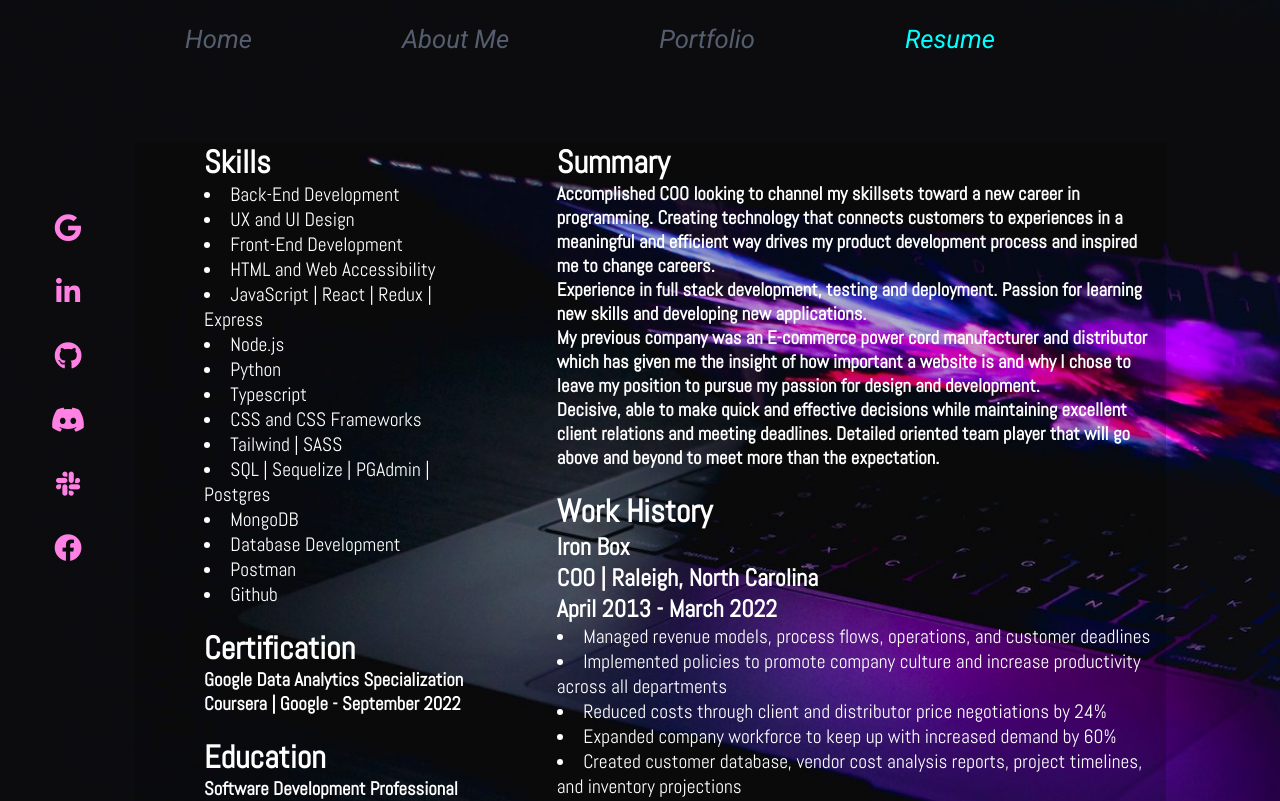
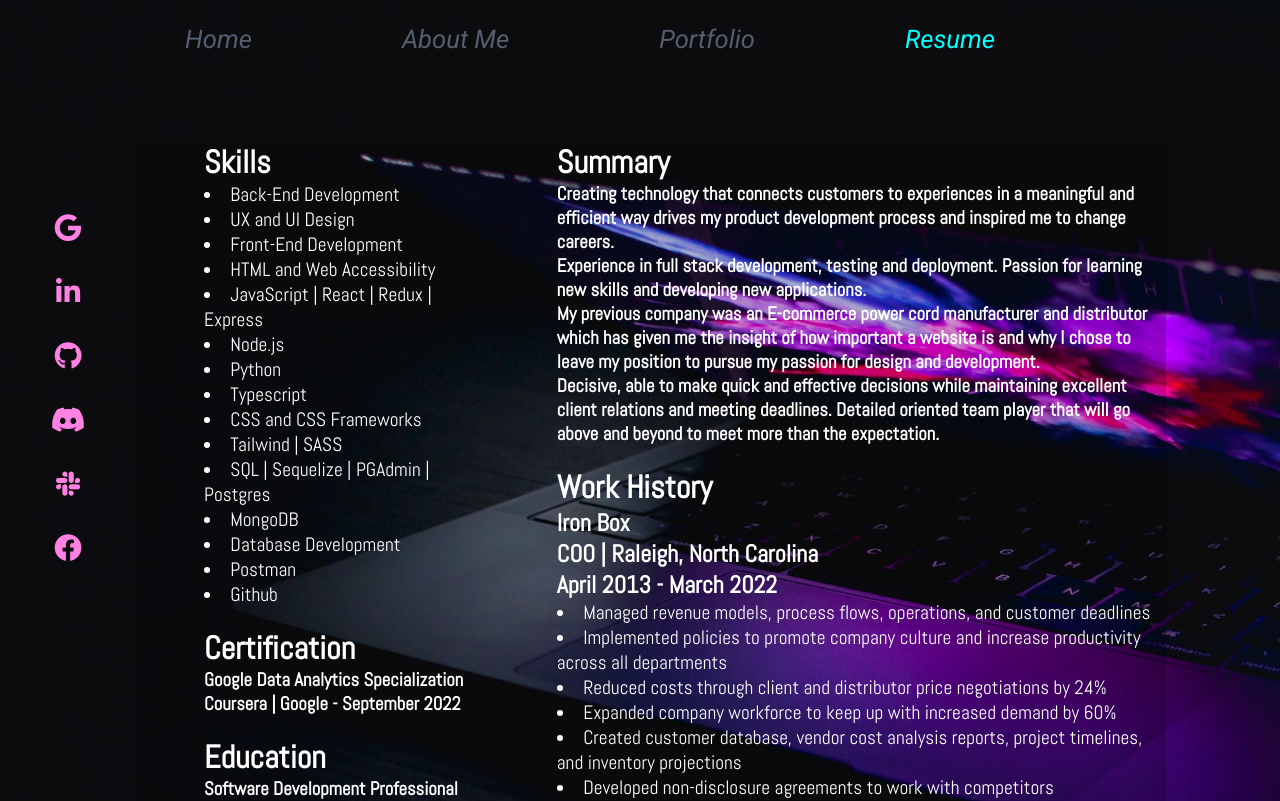
Before and after one commit to BDedafoe/my_profile, a React (Create React App) app: page /resume in a window 1280 px wide. Shown: the top 801 px of the page. Built offline with nearby package versions, Linux system fonts and the light colour scheme; a web font is replaced by a local one.

Commit message:
updated resume summary

```diff
--- a/src/views/resume.js
+++ b/src/views/resume.js
@@ -53,7 +53,7 @@ export const Resume = () => {
       </div>
       <div className="resumeRight">
           <h1>Summary</h1>
-            <h3>Accomplished COO looking to channel my skillsets toward a new career in programming. Creating technology that connects customers to experiences in a meaningful and efficient way drives my product development process and inspired me to change careers. </h3>
+            <h3>Creating technology that connects customers to experiences in a meaningful and efficient way drives my product development process and inspired me to change careers. </h3>
             <h3>Experience in full stack development, testing and deployment. Passion for learning new skills and developing new applications.</h3>
             <h3>My previous company was an E-commerce power cord manufacturer and distributor which has given me the insight of how important a website is and why I chose to leave my position to pursue my passion for design and development.</h3>
             <h3>Decisive, able to make quick and effective decisions while maintaining excellent client relations and meeting deadlines. Detailed oriented team player that will go above and beyond to meet more than the expectation.</h3>
```
